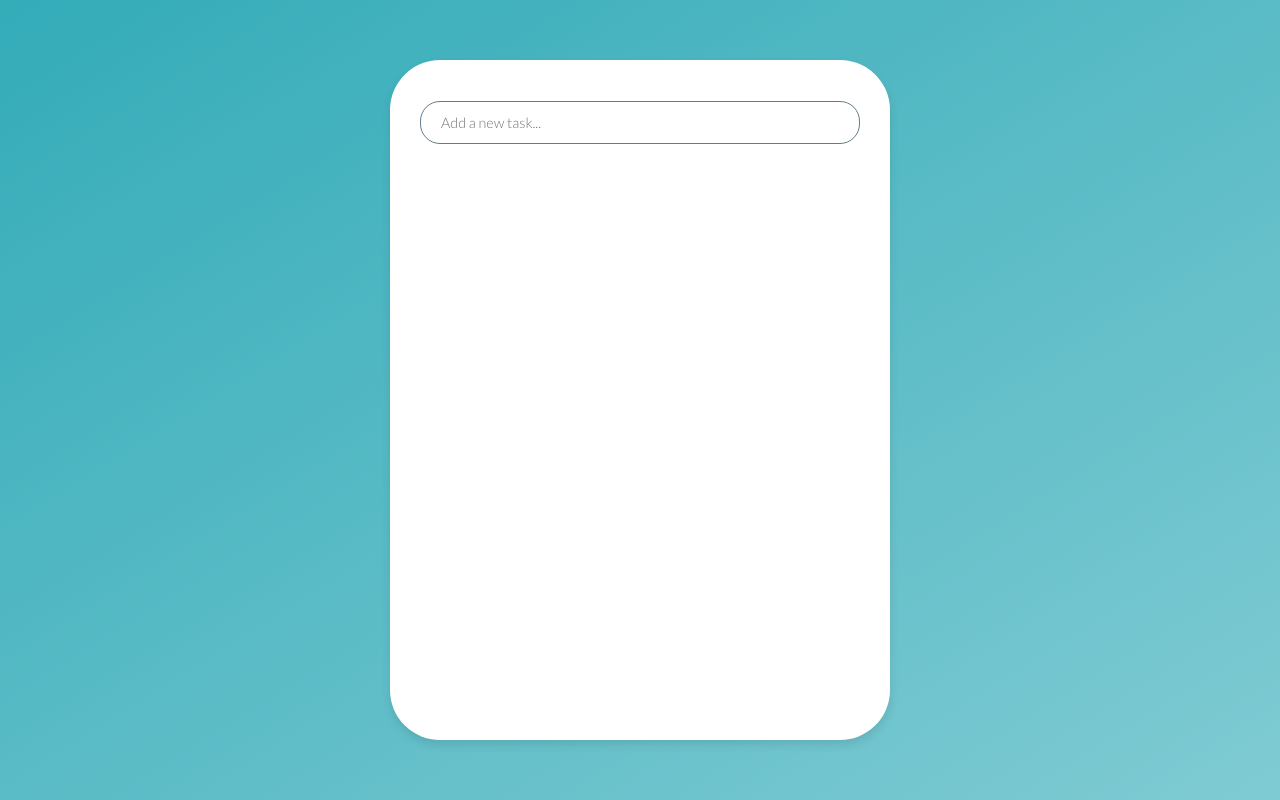
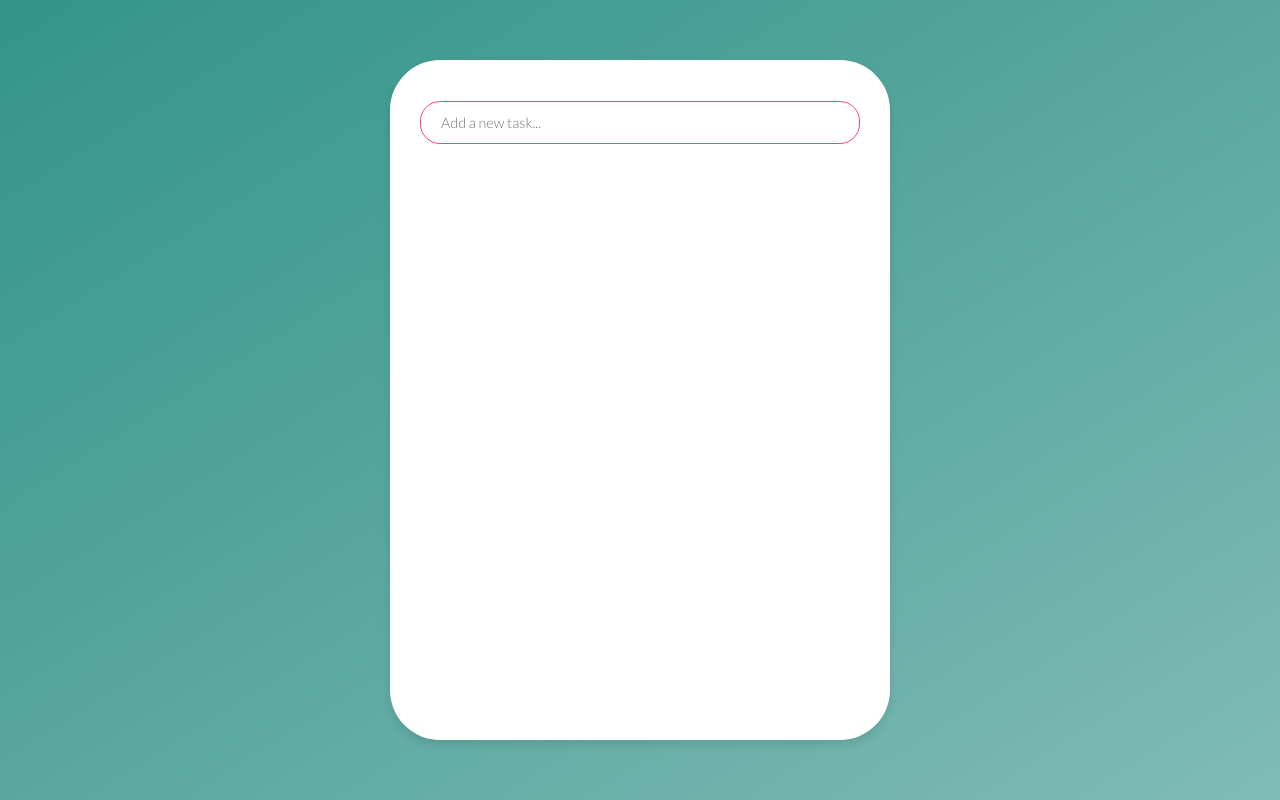
Before and after one commit to alisasbbtn/another-to-do-app, a React (Create React App) app: page / in a window 1280 px wide. Built offline with nearby package versions, Linux system fonts and the light colour scheme.

Commit message:
Change pallete

```diff
--- a/src/variables.scss
+++ b/src/variables.scss
@@ -1,8 +1,10 @@
-$primary-color-dark:   #0097A7;
-$primary-color:        #00BCD4;
-$primary-color-light:  #B2EBF2;
-$primary-color-text:   #FFFFFF;
-$accent-color:         #607D8B;
-$primary-text-color:   #212121;
+/* Palette generated by Material Palette - materialpalette.com/teal/pink */
+
+$primary-color-dark: #00796b;
+$primary-color: #009688;
+$primary-color-light: #b2dfdb;
+$primary-color-text: #ffffff;
+$accent-color: #ff4081;
+$primary-text-color: #212121;
 $secondary-text-color: #757575;
-$divider-color:        #BDBDBD;
+$divider-color: #bdbdbd;
```
